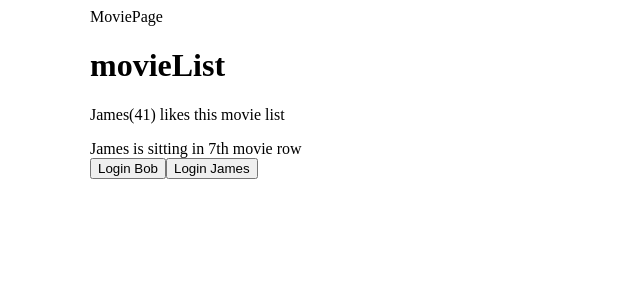
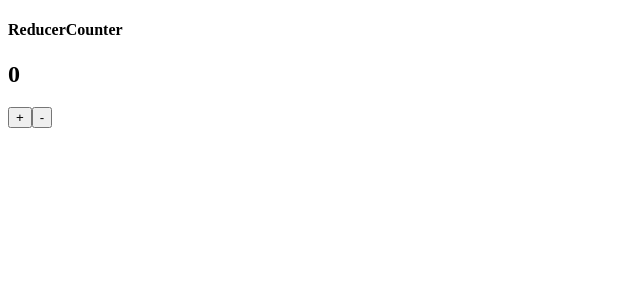
Before and after one commit to NeilaVait/react-hooks, a React (Create React App) app: page / in a window 1280 px wide. Shown: the top 300 px of the page, without its empty margins (0-640 px from the left). Built offline with nearby package versions, Linux system fonts and the light colour scheme.

Commit message:
reducerCounter with useState

```diff
--- a/src/App.jsx
+++ b/src/App.jsx
@@ -1,35 +1,12 @@
-import React, { Component } from 'react';
-import './App.css';
-// import Counter from './components/Counter';
-// import CounterHook from './components/CounterHook';
-import MoviePage from './context/MoviePage';
-import UserContext from './context/UserContext';
-import Login from './context/Login';
+import React from 'react';
+import ReducerCounter from './components/ReducerCounter/ReducerCounter';
 
-class App extends Component {
-  state = {
-    user: {
-      name: 'James',
-      age: 41,
-    },
-  };
-
-  handleLogin = (username) => {
-    console.log('handlelogin ran', username);
-    this.setState({ user: { ...this.state.user, name: username } });
-  };
-
-  render() {
-    return (
-      <UserContext.Provider value={{ user: this.state.user, onLogin: this.handleLogin }}>
-        <div className="App container">
-          {/* <CounterHook /> */}
-          <MoviePage />
-          <Login />
-        </div>
-      </UserContext.Provider>
-    );
-  }
+function App() {
+  return (
+    <div className="App">
+      <ReducerCounter />
+    </div>
+  );
 }
 
 export default App;
--- /dev/null
+++ b/src/components/ReducerCounter/ReducerCounter.jsx
@@ -0,0 +1,24 @@
+import React, { useState } from 'react';
+
+function ReducerCounter() {
+  const [count, setCount] = useState(0);
+
+  const increment = () => {
+    setCount(count + 1);
+  };
+
+  const decrement = () => {
+    setCount(count - 1);
+  };
+
+  return (
+    <div>
+      <h4>ReducerCounter</h4>
+      <h2>{count}</h2>
+      <button onClick={increment}>+</button>
+      <button onClick={decrement}>-</button>
+    </div>
+  );
+}
+
+export default ReducerCounter;
```
